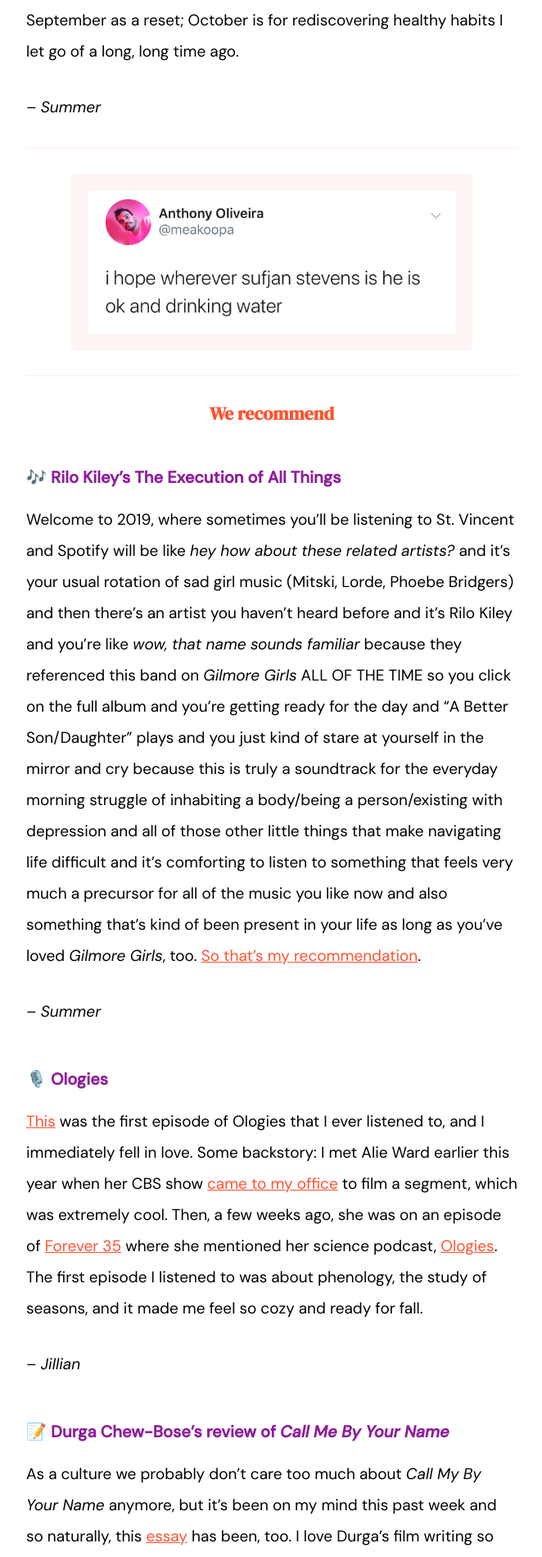
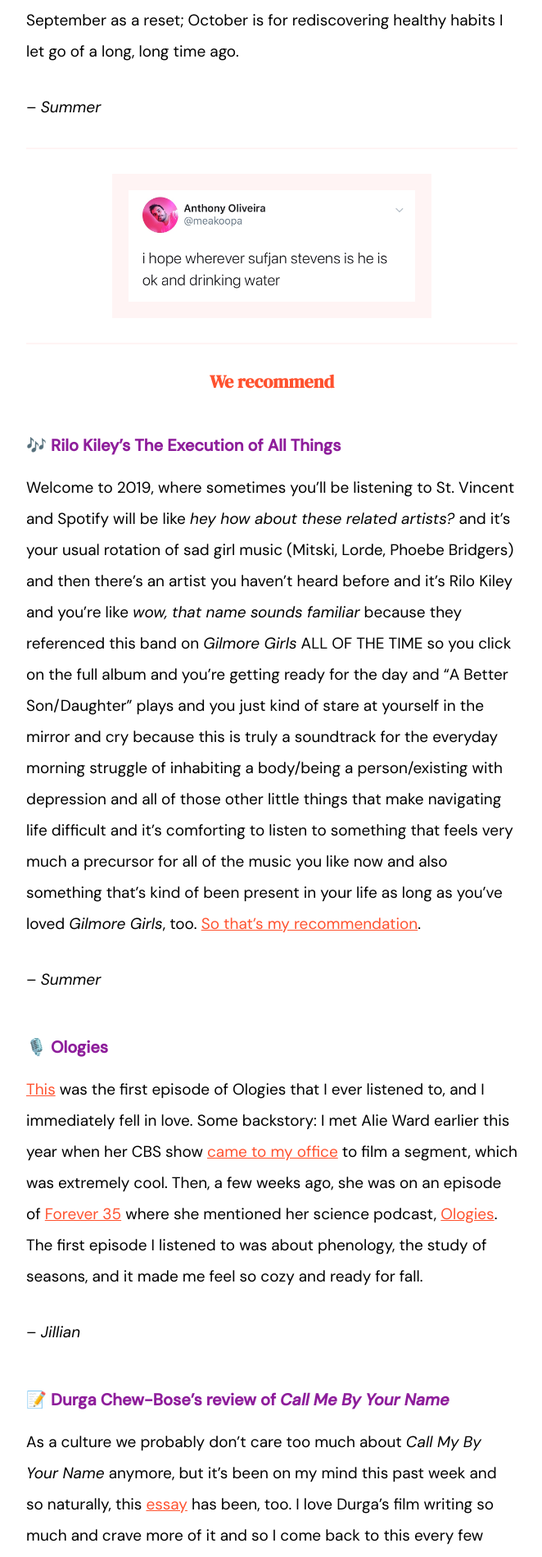
Before and after one commit to jilliangmeehan/letters-to-summer, a Jekyll site: the page built from emails/23.md, in a window 1280 px wide. Shown: the part 1622-3521 px from the top of the page at 82% size, without its empty margins (308-970 px from the left). Built offline with Jekyll 4.4.1, drawn with Linux system fonts in a browser that asks for light colours.

Commit message:
Update email.html

```diff
--- a/_layouts/email.html
+++ b/_layouts/email.html
@@ -58,7 +58,7 @@
       img {
         display: block;
         border: 20px solid #FFF4F4;
-        max-width: 450px;
+        max-width: 350px;
         margin: 0 auto;
         text-align: center;
       }
```
